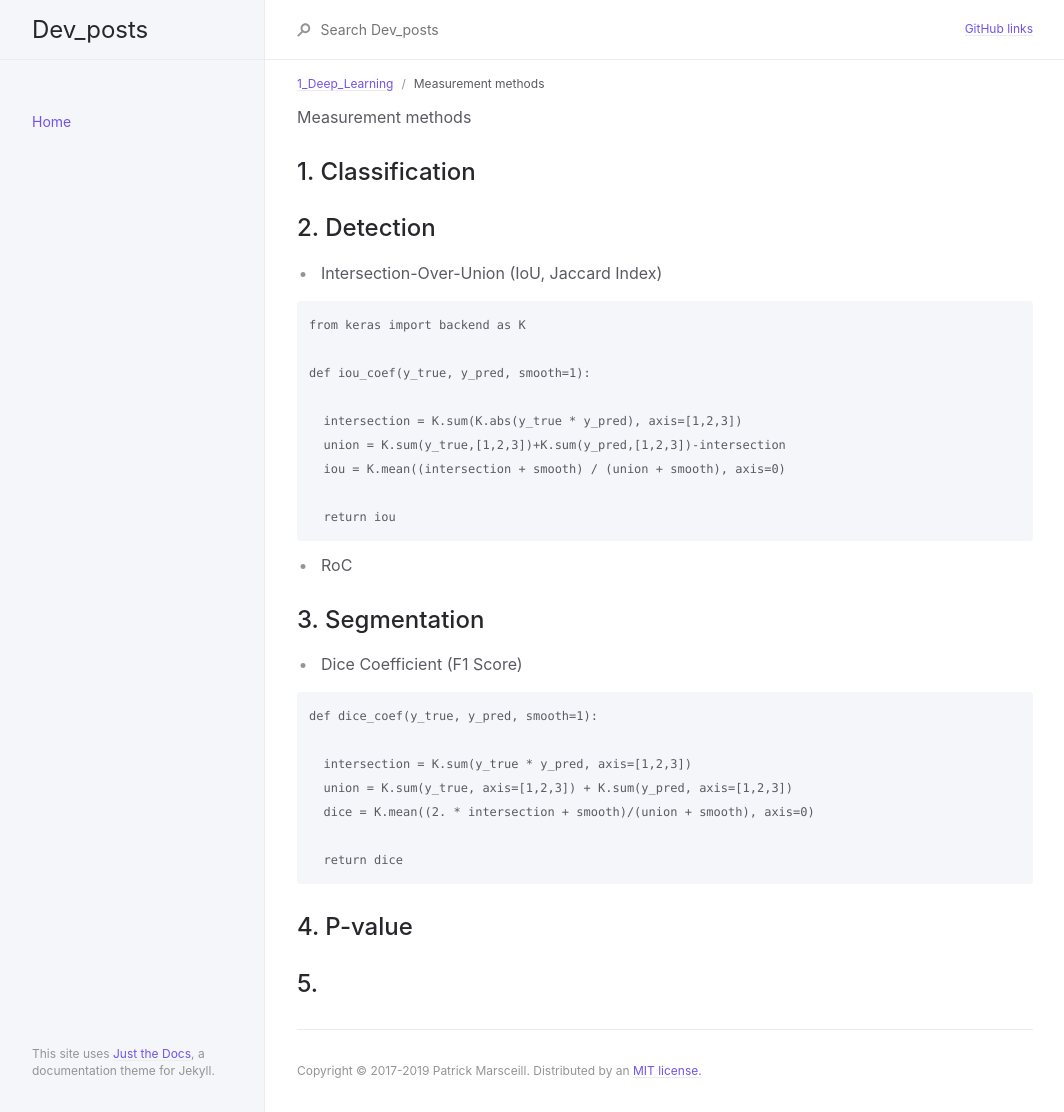
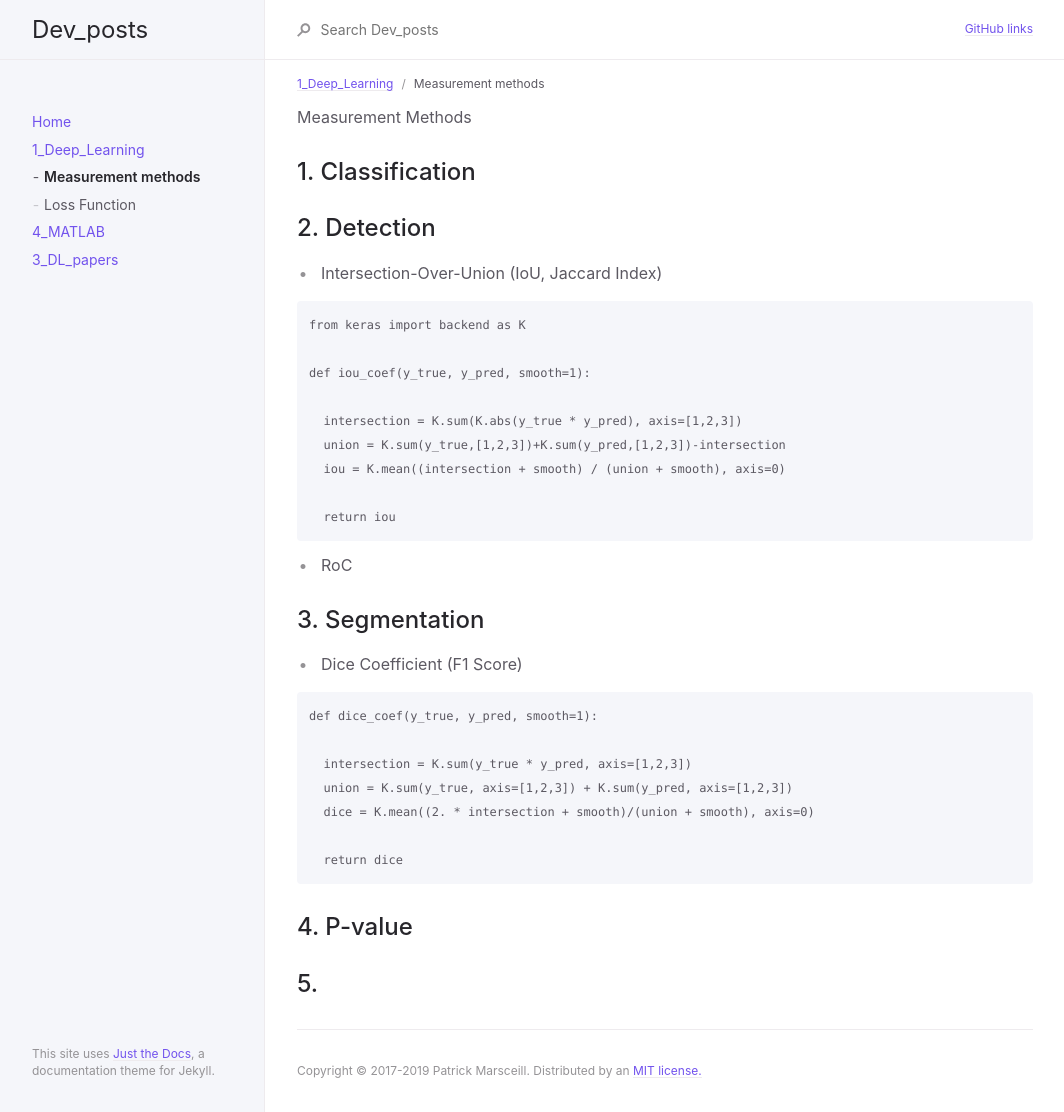
Before and after one commit to areum-lee/areum-lee.github.io, a Jekyll site: the page built from docs/1_Deep_Learning/Measurement methods.md, in a window 1280 px wide. Shown: the whole page, without its empty margins (107-1171 px from the left). Built offline with Jekyll 4.4.1, drawn with Linux system fonts in a browser that asks for light colours.

Commit message:
update docs

```diff
--- a/docs/1_Deep_Learning/Measurement methods.md
+++ b/docs/1_Deep_Learning/Measurement methods.md
@@ -5,7 +5,7 @@ parent: 1_Deep_Learning
 nav_order: 1
 ---
 
- Measurement methods
+ Measurement Methods
 {: .no_toc }
 
 ## 1. Classification
--- a/docs/3_DL papers/DL papers.md
+++ b/docs/3_DL papers/DL papers.md
@@ -1,8 +1,9 @@
 ---
 layout: default
-title : Deep learning paper lists
-parent: 3_DL_papers
-nav_order: 1
+title: 3_DL_papers
+nav_order: 4
+has_children: true
+permalink: docs/3_DL_papers
 ---
 
  Deep learning paper lists
```
Also changed, not shown: docs/1_Deep_Learning/1_Deep_Learning.md (added, +10 -0 lines), docs/3_DL papers/Classification Papers.md (added, +9 -0 lines), docs/3_DL papers/Detection Papers.md (added, +9 -0 lines), docs/3_DL papers/Segmentation Papers.md (added, +9 -0 lines), docs/4_MATLAB/4_MATLAB.md (added, +10 -0 lines), docs/4_MATLAB/Image Labeling.md (renamed from docs/4_Matlab/Image Labeling.md, +1 -1 lines).
